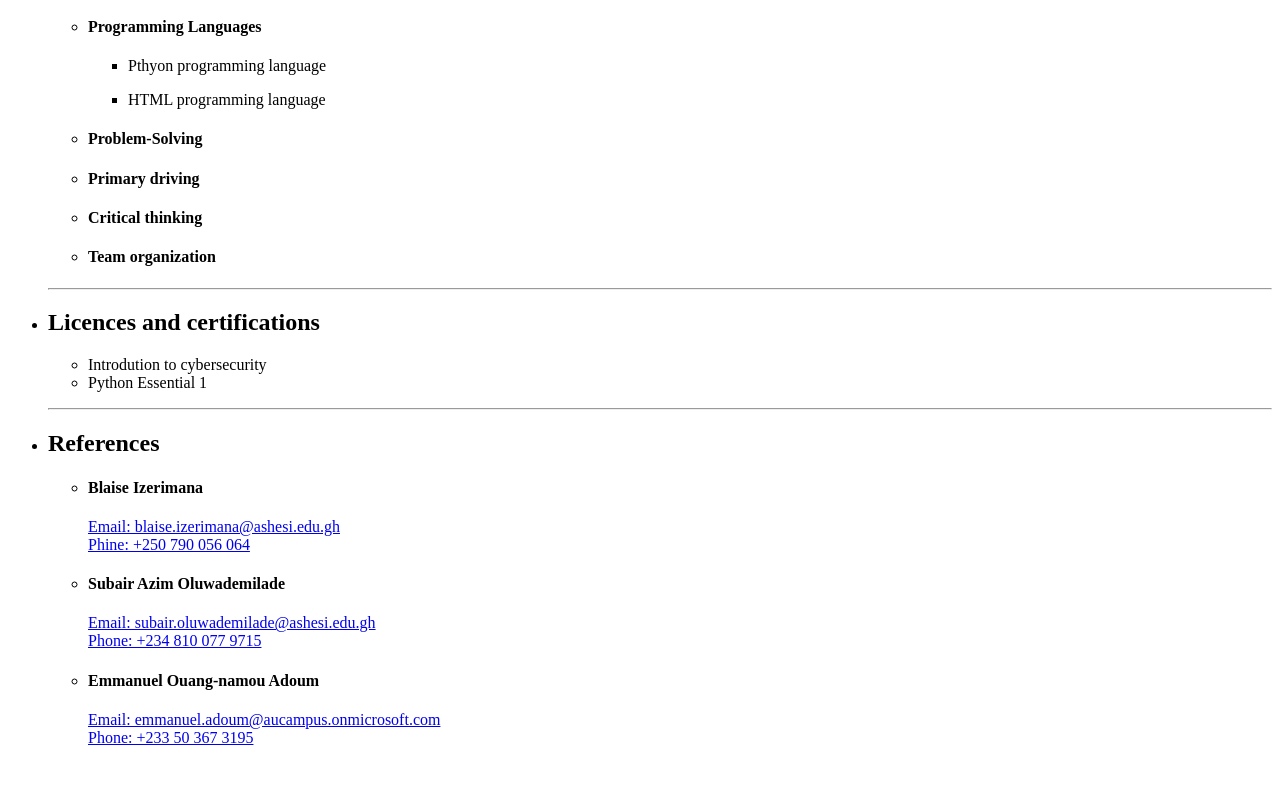
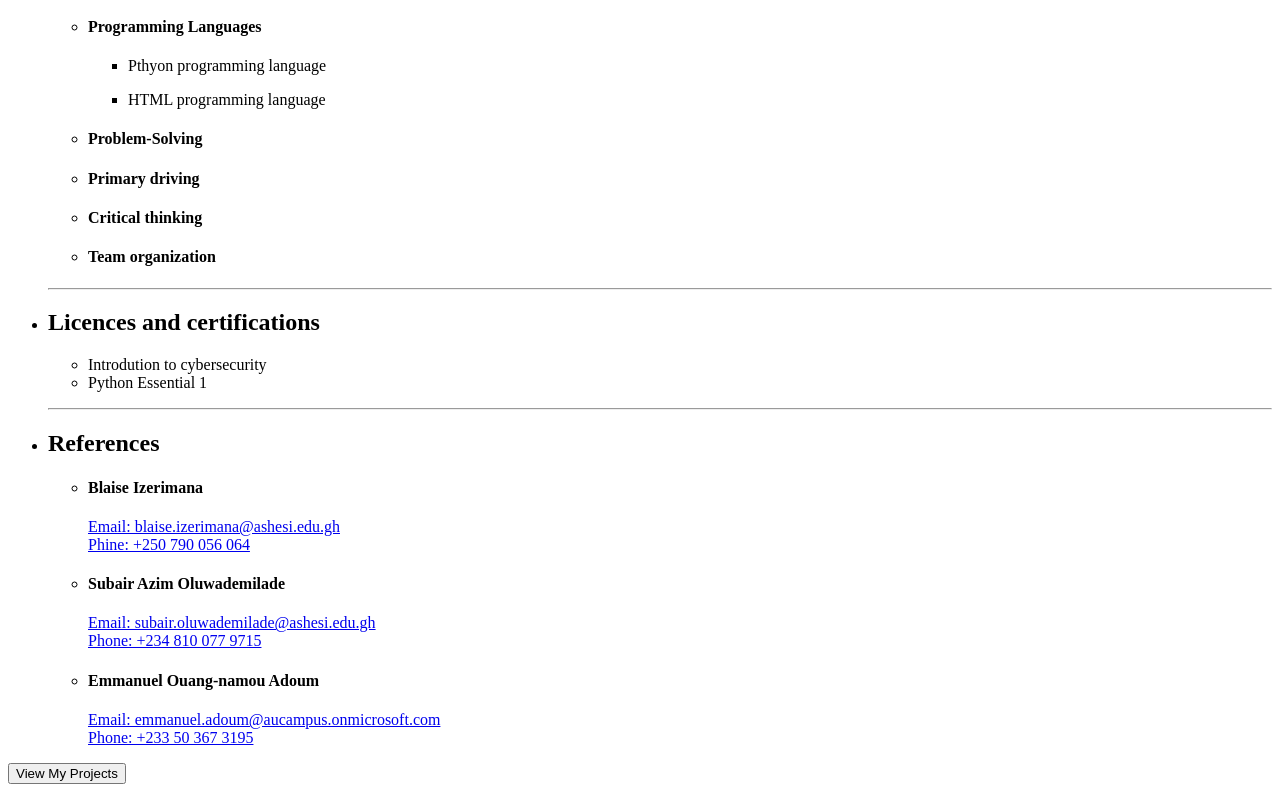
Before and after one commit to Tanseychuong/html-resume, a plain HTML site: page index.html in a window 1280 px wide. Shown: the part 1105-1905 px from the top of the page. Before the commit the page ends 1868 px from the top, so only its background shows below. Drawn offline with Linux system fonts and the light colour scheme.

Commit message:
project page added

```diff
--- a/index.html
+++ b/index.html
@@ -98,6 +98,9 @@
             </ul>
         </p>
     </ul>
+    <p>
+        <button href="projects.html"><base>View My Projects</button></button>
+    </p>
 
 </body>
 </html>
```
Also changed, not shown: projects.html (added).
